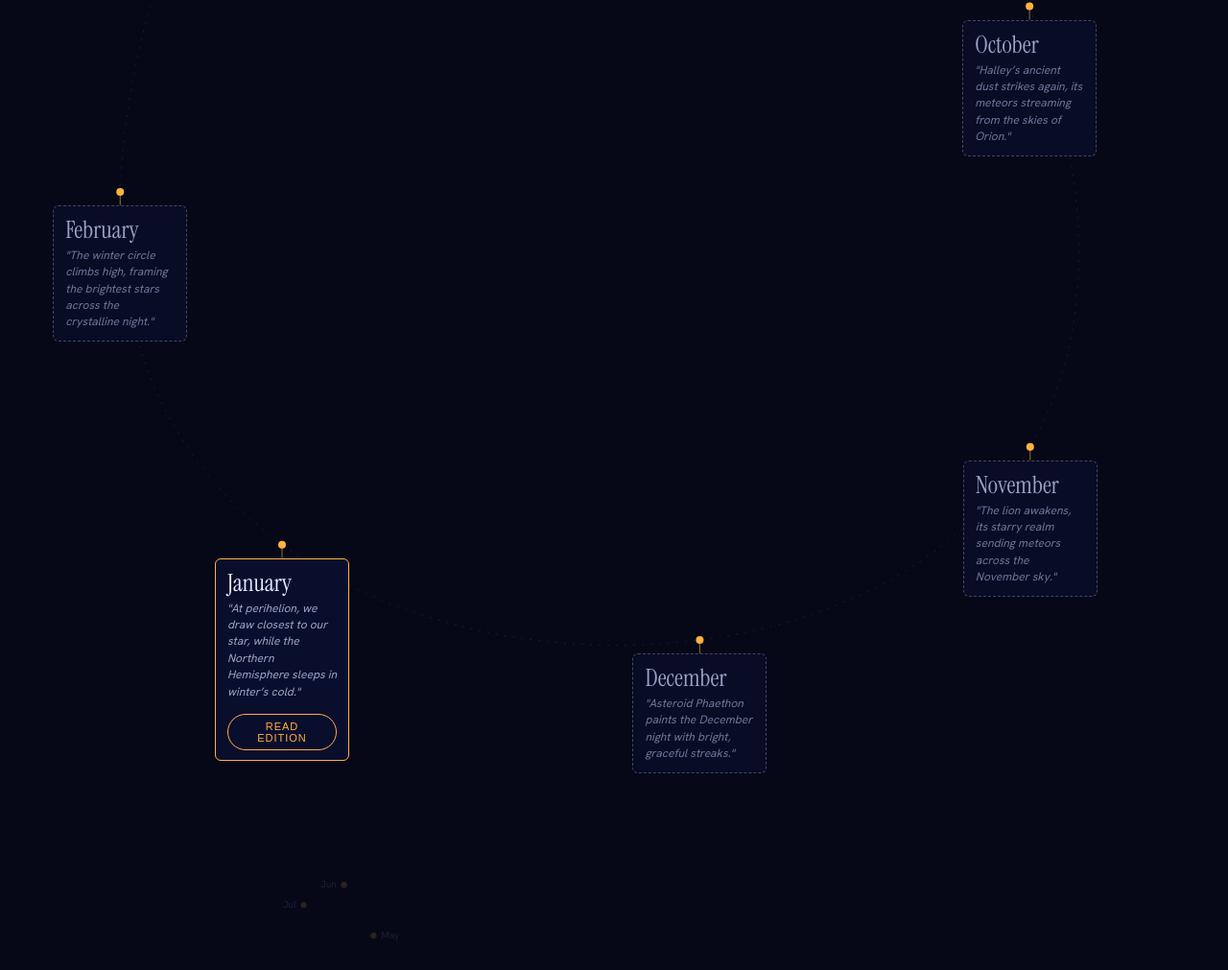
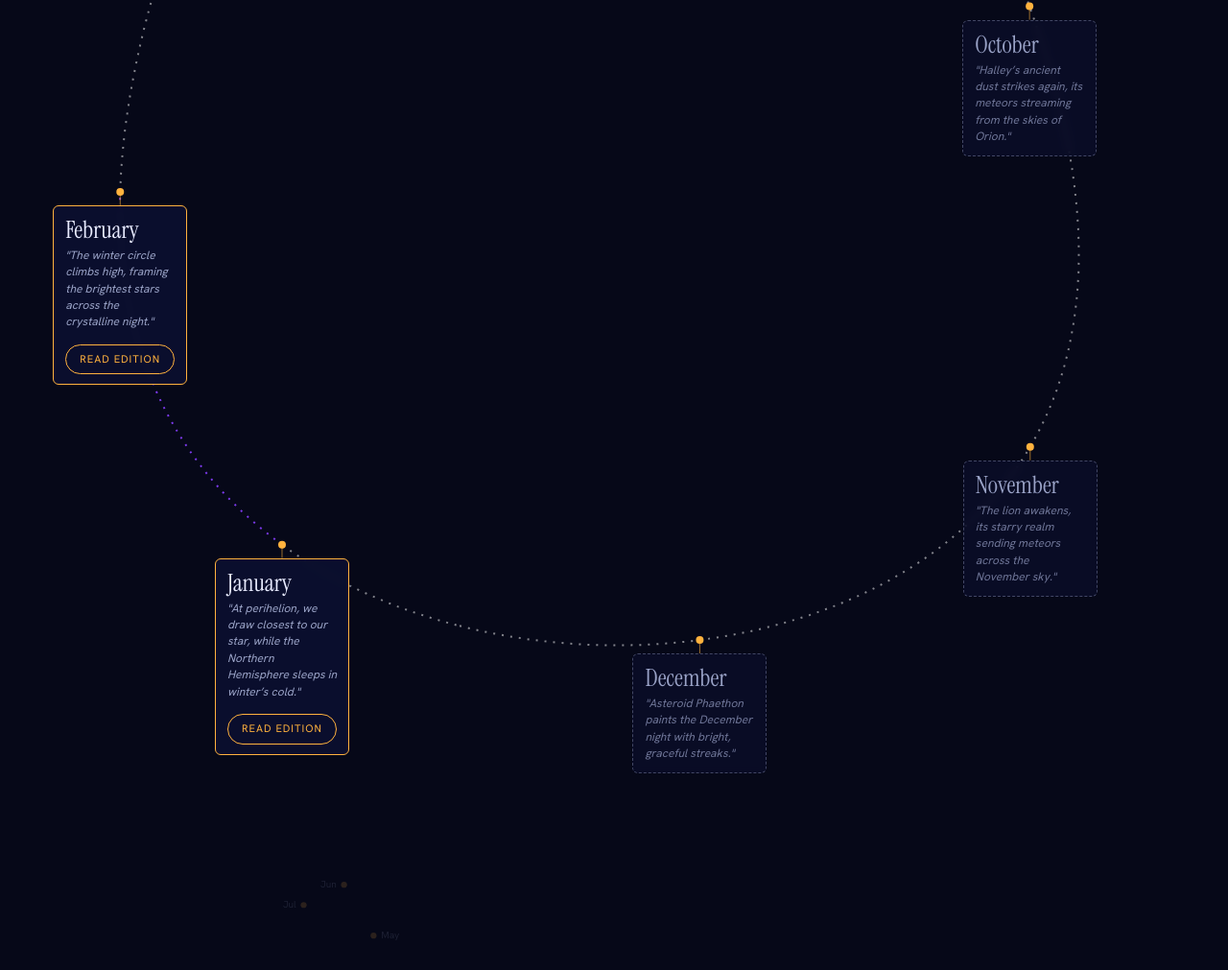
Before and after one commit to Dynamo-SJoshi/Perihelion, a plain HTML site: page index.html in a window 1280 px wide. Shown: the part 4115-5126 px from the top of the page at 96% size. Drawn offline with Linux system fonts and the light colour scheme.

Commit message:
style: update curve to violet and make full card clickable

```diff
--- a/index.html
+++ b/index.html
@@ -44,9 +44,9 @@ a:focus-visible,input:focus-visible,button:focus-visible{outline:2px solid var(-
 .read-btn {
   margin-top: 14px; background: transparent; border: 1px solid var(--sun); color: var(--sun);
   padding: 6px 14px; border-radius: 20px; font-size: 11px; text-transform: uppercase;
-  cursor: pointer; transition: background 0.2s, color 0.2s; letter-spacing: 1px; width: 100%;
+  transition: background 0.2s, color 0.2s; letter-spacing: 1px; width: 100%; text-align: center;
 }
-.read-btn:hover { background: var(--sun); color: var(--void); }
+.card.released:hover .read-btn { background: var(--sun); color: var(--void); }
 
 /* Logo */
 #intro-logo {
@@ -240,7 +240,7 @@ const clamp=(v,a=0,b=1)=>Math.min(b,Math.max(a,v));
 const $=id=>document.getElementById(id);
 const M=[
 ["January", "At perihelion, we draw closest to our star, while the Northern Hemisphere sleeps in winter’s cold.", true],
-["February", "The winter circle climbs high, framing the brightest stars across the crystalline night."],
+["February", "The winter circle climbs high, framing the brightest stars across the crystalline night.", true],
 ["March", "The sun crosses the celestial equator, balancing the scales of day and night."],
 ["April", "From ancient dust near Lyra, a gentle spring shower spills its light."],
 ["May", "The Earth plows through the dusty, ancient wake of Halley's Comet."],
@@ -287,7 +287,8 @@ M.forEach((m,i)=>{
   const c=document.createElement('article');
   c.className='card' + (isReleased ? ' released' : '');
   if (isReleased) {
-    c.innerHTML=`<h3 class="serif">${m[0]}</h3><p class="quote">"${m[1]}"</p><button class="read-btn" onclick="openEdition(${i})">Read Edition</button>`;
+    c.onclick = () => openEdition(i);
+    c.innerHTML=`<h3 class="serif">${m[0]}</h3><p class="quote">"${m[1]}"</p><div class="read-btn">Read Edition</div>`;
   } else {
     c.innerHTML=`<h3 class="serif">${m[0]}</h3><p class="quote">"${m[1]}"</p>`;
   }
@@ -318,12 +319,37 @@ const W=stage.clientWidth;
 const padding = W < 600 ? 150 : 170;
 const kx=Math.max(2, (W-padding)/32);
 const X=d=>W/2+(eot(d)-1.4)*kx,Y=d=>P+(23.5-dec(d))/47*(H-2*P);
-let p='';for(let d=1;d<=365;d++)p+=(d==1?'M':'L')+X(d).toFixed(1)+' '+Y(d).toFixed(1);
+
+let minDoy = 999, maxDoy = 0;
+M.forEach((m,i) => {
+  if(m[2]) {
+    if(doy[i] < minDoy) minDoy = doy[i];
+    if(doy[i] > maxDoy) maxDoy = doy[i];
+  }
+});
+
+let pWhite1='', pViolet='', pWhite2='';
+for(let d=1;d<=365;d++){
+  const pt = X(d).toFixed(1)+' '+Y(d).toFixed(1);
+  if (d <= minDoy) pWhite1 += (d==1?'M':'L') + pt;
+  if (d >= minDoy && d <= maxDoy) pViolet += (d==minDoy?'M':'L') + pt;
+  if (d >= maxDoy) pWhite2 += (d==maxDoy?'M':'L') + pt;
+}
+
+if (minDoy === 999) pWhite1 += ' Z';
+else pWhite2 += ' L ' + X(1).toFixed(1) + ' ' + Y(1).toFixed(1);
+
 let g='';
 cards.forEach((c,i)=>{const x=X(doy[i]),y=Y(doy[i]);c.style.marginLeft='';c.style.left=(x-70)+'px';c.style.top=(y+14)+'px';
 g+=`<line x1="${x}" y1="${y}" x2="${x}" y2="${y+14}" stroke="#ffb23e" stroke-opacity=".6"/><circle cx="${x}" cy="${y}" r="4" fill="#ffb23e"/>`});
 trace.setAttribute('viewBox',`0 0 ${W} ${H}`);
-trace.innerHTML=`<path d="${p}Z" fill="none" stroke="#9aa3c7" stroke-opacity=".14" stroke-dasharray="2 7"/>`+g;
+
+let paths = '';
+if (pWhite1) paths += `<path d="${pWhite1}" fill="none" stroke="#ffffff" stroke-width="2" stroke-opacity=".5" stroke-dasharray="2 7"/>`;
+if (pViolet && minDoy !== maxDoy) paths += `<path d="${pViolet}" fill="none" stroke="#7c3aed" stroke-width="2" stroke-opacity="1" stroke-dasharray="2 7"/>`;
+if (pWhite2) paths += `<path d="${pWhite2}" fill="none" stroke="#ffffff" stroke-width="2" stroke-opacity=".5" stroke-dasharray="2 7"/>`;
+
+trace.innerHTML = paths + g;
 }
 addEventListener('resize',layout);layout();
 
```
